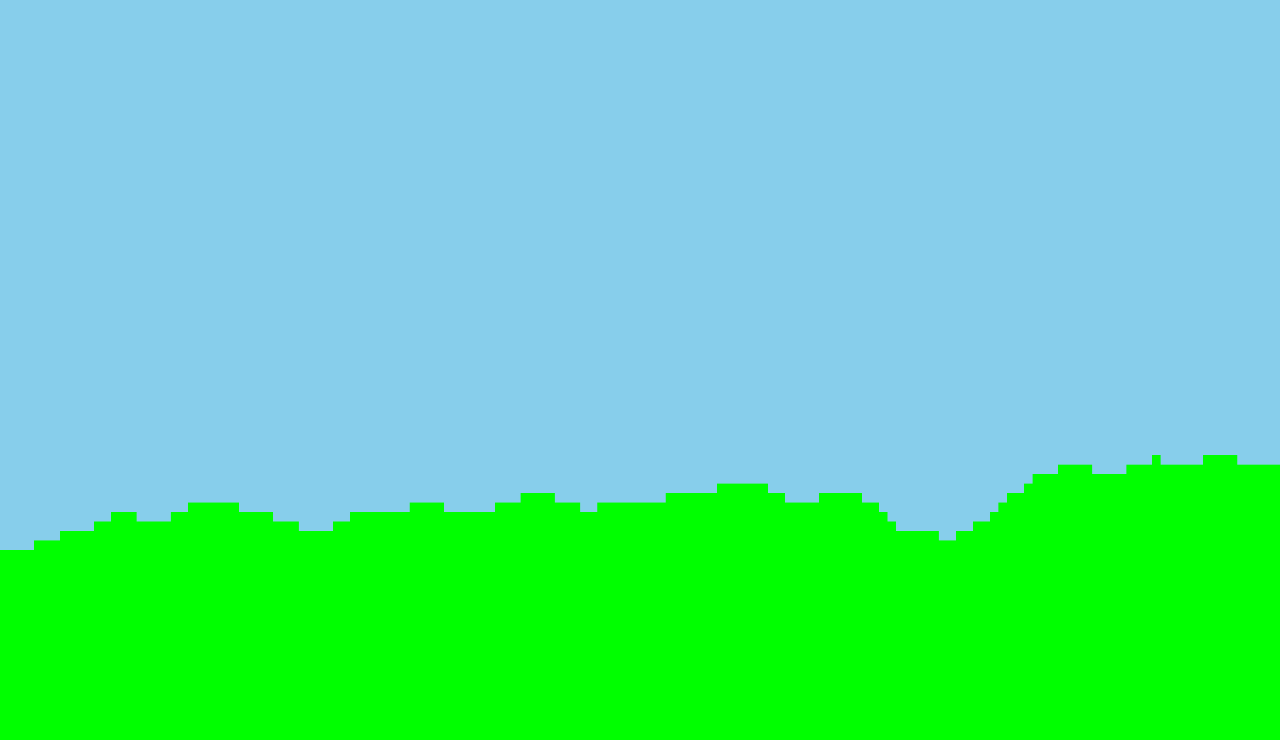
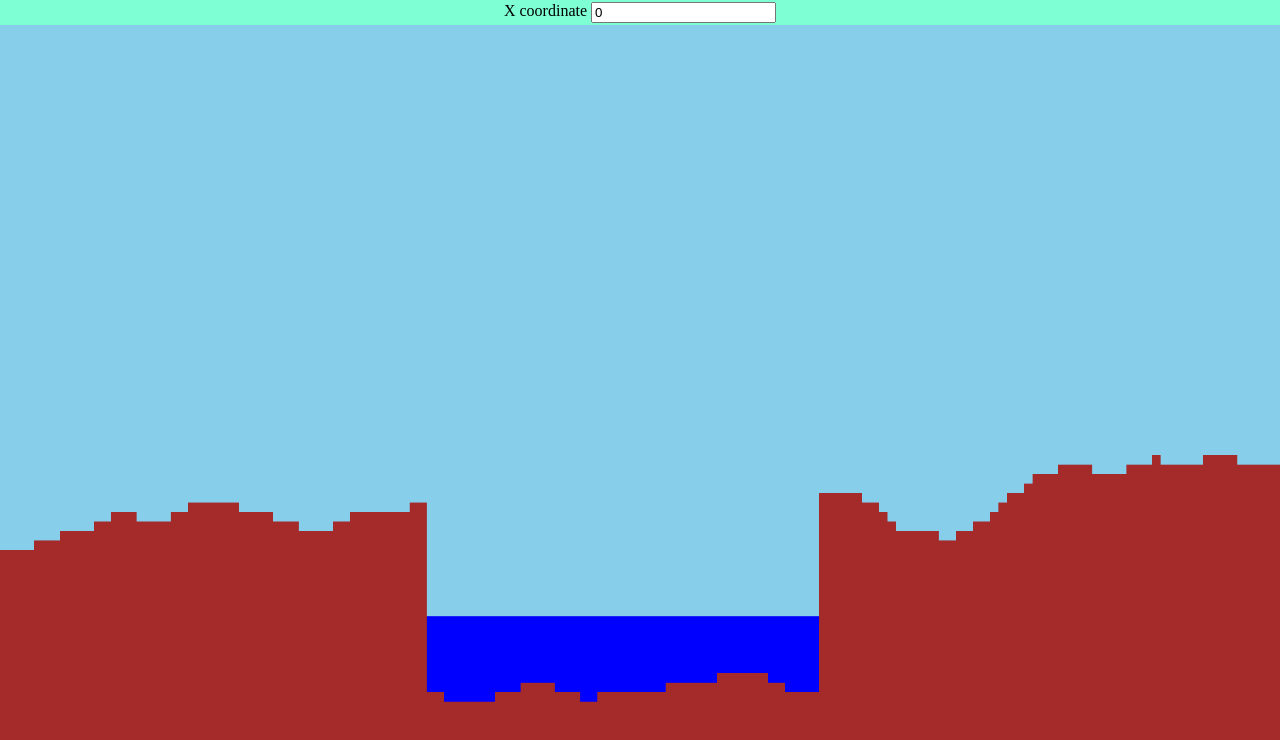
Before and after one commit to Gael-Bernard/perlinpinpin-view, an Angular app: page /sideview-simple-biomes in a window 1280 px wide. Shown: the top 740 px of the page. Built offline with nearby package versions, Linux system fonts and the light colour scheme.

Commit message:
feature: Added oceans to simple biomes

```diff
--- a/src/app/pages/simple-biomes-generations/sideview-simple-biomes/sideview-simple-biomes.component.html
+++ b/src/app/pages/simple-biomes-generations/sideview-simple-biomes/sideview-simple-biomes.component.html
@@ -1 +1,6 @@
-<app-fullscreen-canvas #canvas></app-fullscreen-canvas>
+<app-fullscreen-canvas #canvas>
+  <div class="action-bar">
+    <label>X coordinate</label>
+    <input type="number" step="4" [formControl]="xCoord" (input)="onFormChange()">
+  </div>
+</app-fullscreen-canvas>
--- a/src/app/pages/simple-biomes-generations/sideview-simple-biomes/sideview-simple-biomes.component.scss
+++ b/src/app/pages/simple-biomes-generations/sideview-simple-biomes/sideview-simple-biomes.component.scss
@@ -0,0 +1,8 @@
+.action-bar {
+  background-color: aquamarine;
+
+  padding: 2px;
+  display: flex;
+  justify-content: center;
+  gap: 4px;
+}
--- a/src/app/pages/simple-biomes-generations/sideview-simple-biomes/sideview-simple-biomes.component.ts
+++ b/src/app/pages/simple-biomes-generations/sideview-simple-biomes/sideview-simple-biomes.component.ts
@@ -1,4 +1,5 @@
 import { Component, OnInit, ViewChild } from '@angular/core';
+import { FormControl } from '@angular/forms';
 import CanvasManager2D from 'src/app/base-components/canvas/CanvasManager2D';
 import { FullscreenCanvasComponent } from 'src/app/base-components/canvas/components/canvas/fullscreen-canvas.component';
 import SquaresCanvasRender from 'src/app/canvas-renderers/square/SquaresCanvasRender';
@@ -19,10 +20,18 @@ export class SideviewSimpleBiomesComponent implements OnInit {
   @ViewChild("canvas", {static: true})
   readonly canvasElem!: FullscreenCanvasComponent;
 
+  xCoord: FormControl = new FormControl<number>(0);
+
   ngOnInit(): void {
     this.canvas = new CanvasManager2D(this.canvasElem.getCanvasElement(), this.renderer);
     this.canvas.setScale(Vec2.SAME(16));
     this.canvas.render();
   }
 
+  onFormChange(): void {
+    const offset = this.canvas.getOffset();
+    this.canvas.setOffset(new Vec2(this.xCoord.value as number, offset.y));
+    this.canvas.render();
+  }
+
 }
--- a/src/app/pages/simple-biomes-generations/simple-biomes-generations.module.ts
+++ b/src/app/pages/simple-biomes-generations/simple-biomes-generations.module.ts
@@ -2,6 +2,7 @@ import { NgModule } from '@angular/core';
 import { CommonModule } from '@angular/common';
 import { SideviewSimpleBiomesComponent } from './sideview-simple-biomes/sideview-simple-biomes.component';
 import { CanvasModule } from 'src/app/base-components/canvas/canvas.module';
+import { ReactiveFormsModule } from '@angular/forms';
 
 
 
@@ -11,6 +12,7 @@ import { CanvasModule } from 'src/app/base-components/canvas/canvas.module';
   ],
   imports: [
     CommonModule,
+    ReactiveFormsModule,
     CanvasModule,
   ]
 })
--- a/src/app/world-models/square-world/simple-biomes/SimpleBiomes2DGenerator.ts
+++ b/src/app/world-models/square-world/simple-biomes/SimpleBiomes2DGenerator.ts
@@ -1,21 +1,28 @@
 import Vec2 from "src/app/maths/geometry/Vec2";
 import SimpleBiome2DBlock from "./UnicolorBlock2D";
 import MultilayerPerlin from "src/app/generation/noise-functions/perlin/MultilayerPerlin";
-import UnicolorBlock2D from "./UnicolorBlock2D";
+import UnicolorBlock2D from './UnicolorBlock2D';
 import Color from "src/app/base-components/color/Color";
+import Perlin from "src/app/generation/noise-functions/perlin/Perlin";
 
 export default class SimpleBiome2DGenerator {
 
-  public groundColor: Color = Color.GREEN;
+  public groundColor: Color = Color.BROWN;
   public skyColor: Color = Color.SKYBLUE;
-  public minAltitude: number = 24;
+  public oceanColor: Color = Color.BLUE;
+  public minGroundAltitude: number = 24;
+  public minOceanAltitude: number = 4;
+  public biomeNoiseAmplitude: number = 64;
+  public seaLevel: number = 20;
 
   private landscape!: MultilayerPerlin;
+  private biomeNoise!: Perlin;
 
   constructor(
     readonly seed: number,
   ) {
     this.initLandscapeNoise();
+    this.initBiomeNoise();
   }
 
   private initLandscapeNoise(): void {
@@ -38,10 +45,22 @@ export default class SimpleBiome2DGenerator {
     ]);
   }
 
+  private initBiomeNoise(): void {
+    this.biomeNoise = new Perlin(this.seed * 11927);
+  }
 
   get(position: Vec2): SimpleBiome2DBlock {
     const value01 = (this.landscape.at( new Vec2(Math.floor(position.x), 0.3) ) + 1) / 2;
-    return position.y > value01 * 16 + this.minAltitude  ? new UnicolorBlock2D(this.skyColor) : new UnicolorBlock2D(this.groundColor);
+    const biomeVal = (this.biomeNoise.at( new Vec2(position.x / this.biomeNoiseAmplitude, 0.3) ) + 1) / 2;
+    if(biomeVal < 0.5) { // land
+      return new UnicolorBlock2D( position.y > value01 * 16 + this.minGroundAltitude ? this.skyColor : this.groundColor);
+    }
+    else { // ocean
+      if(position.y <= value01 * 16 + this.minOceanAltitude) {
+        return new UnicolorBlock2D(this.groundColor);
+      }
+      return new UnicolorBlock2D( position.y > this.seaLevel ? this.skyColor : this.oceanColor);
+    }
   }
 
 }
```
Also changed, not shown: 1 other file (tests, documents, lock files or other folders).
